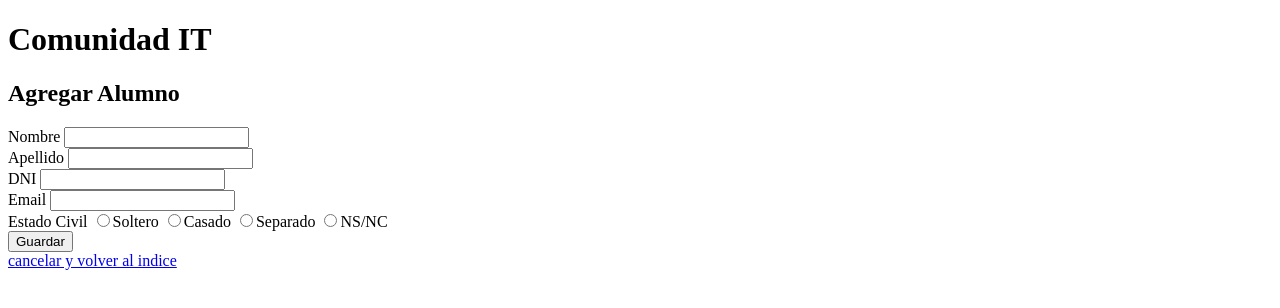
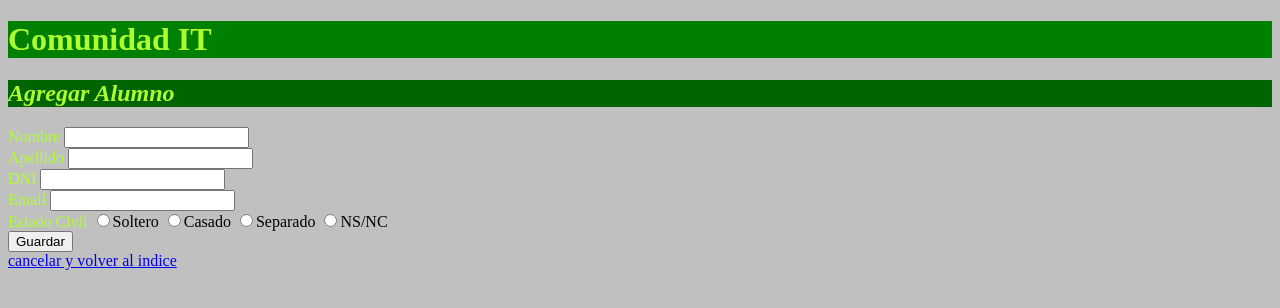
Before and after one commit to TioMicho/Projecto-6, a plain HTML site: page wwwroot/vistas/subAlumnos/Agregar.html in a window 1280 px wide. Drawn offline with Linux system fonts and the light colour scheme.

Commit message:
primera implementacion de css

```diff
--- /dev/null
+++ b/wwwroot/css/Estilo.css
@@ -0,0 +1,19 @@
+body {
+    background-color:silver;
+}
+h1 {
+    background-color: green;
+    color:greenyellow;
+}
+
+h2
+{
+    background-color:darkgreen;
+    color:greenyellow;
+    font-style:oblique;
+}
+label
+{
+    color:greenyellow;
+
+}
--- a/wwwroot/vistas/subAlumnos/Agregar.html
+++ b/wwwroot/vistas/subAlumnos/Agregar.html
@@ -4,6 +4,7 @@
     <meta charset="utf-8">
     <meta name="viewport" content="width=device-width, initial-scale=1.0">
     <title>Agregar Alumnos</title>
+    <link rel="stylesheet" type="text/css" href="../../css/Estilo.css">
 </head>
 <body>
     <h1>Comunidad IT</h1>
```
Also changed, not shown: wwwroot/index.html (+1 -1 lines), wwwroot/vistas/Alumnos.html (+2 -0 lines), wwwroot/vistas/Materias.html (+1 -0 lines), wwwroot/vistas/Profesores.html (+1 -0 lines), wwwroot/vistas/subAlumnos/Listar.html (+1 -0 lines), wwwroot/vistas/subMaterias/Agregar.html (+1 -0 lines), wwwroot/vistas/subMaterias/Listar.html (+1 -0 lines), wwwroot/vistas/subProfesores/Agregar.html (+1 -0 lines), wwwroot/vistas/subProfesores/Listar.html (+1 -0 lines).
